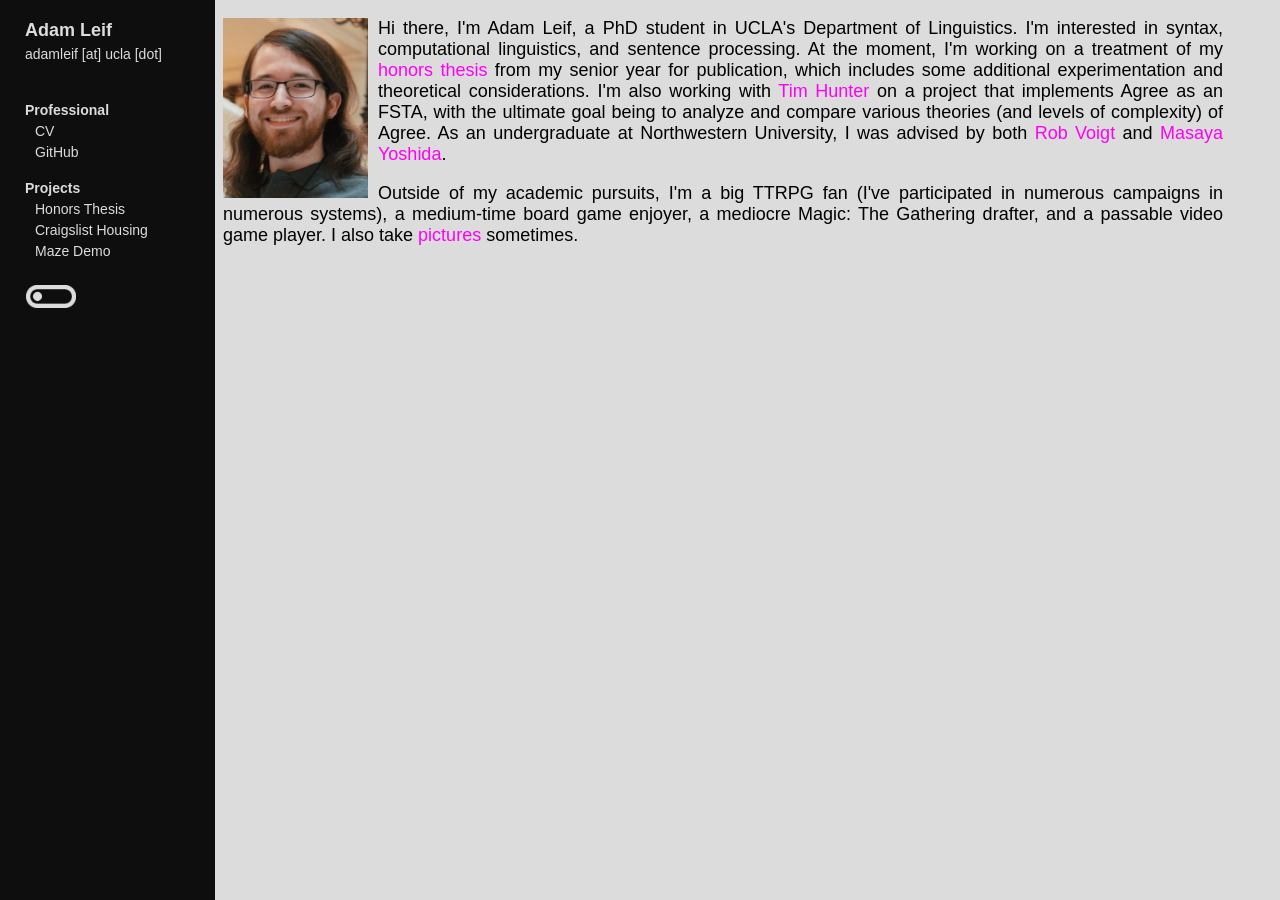
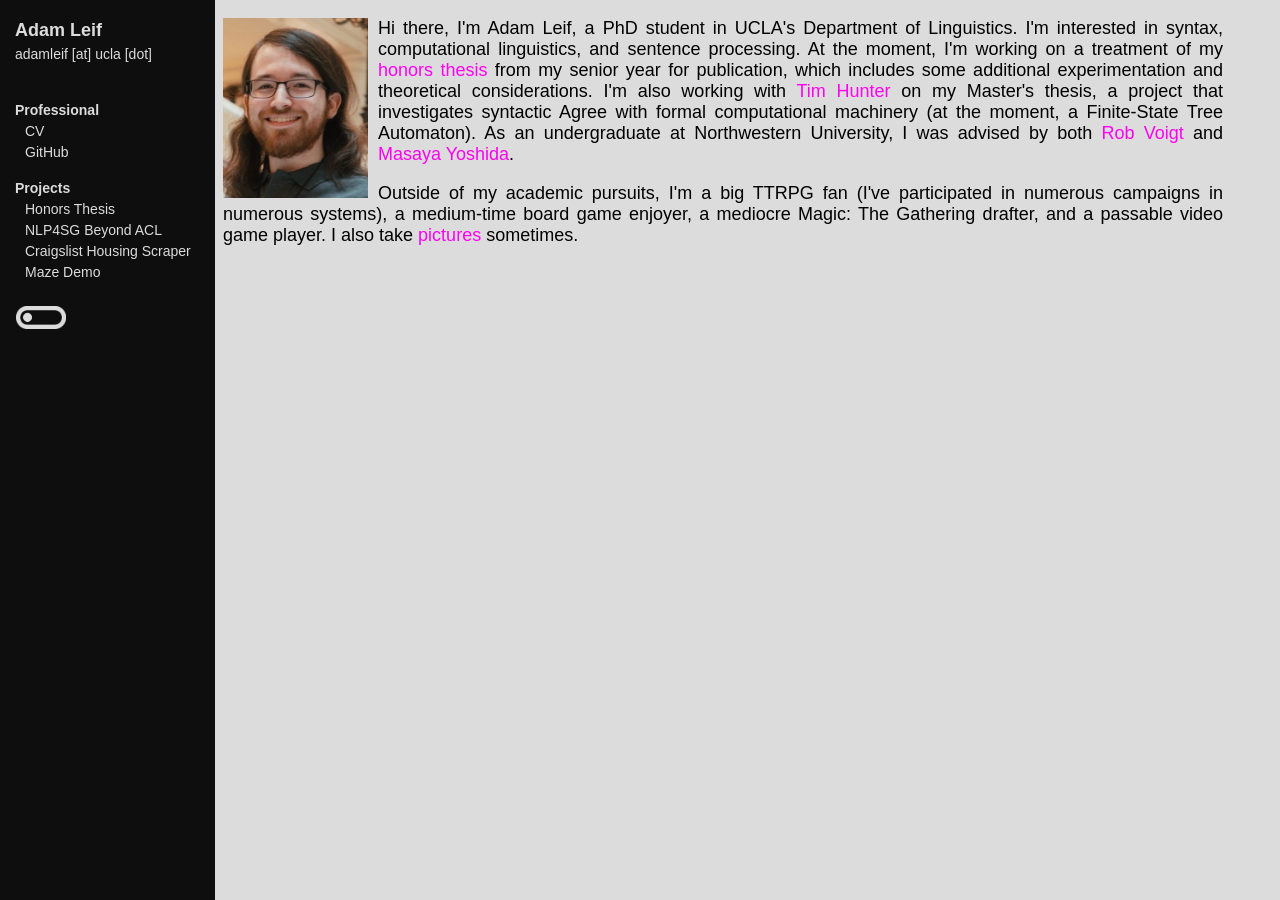
Before and after one commit to adamleif/adamleif.github.io, a Jekyll site: the page built from index.html, in a window 1280 px wide. Built offline with Jekyll 4.4.1, drawn with Linux system fonts in a browser that asks for light colours.

```diff
--- a/_data/sidebar.yml
+++ b/_data/sidebar.yml
@@ -8,7 +8,9 @@
 projects:
   - title: "Honors Thesis"
     url: "honors_thesis.html"
-  - title: "Craigslist Housing"
+  - title: "NLP4SG Beyond ACL"
+    url: "https://github.com/asl7168/nlp4sg_beyond_acl"
+  - title: "Craigslist Housing Scraper"
     url: "https://github.com/asl7168/craigslist_housing"
     external: true
   - title: "Maze Demo"
--- a/index.html
+++ b/index.html
@@ -9,9 +9,9 @@
   in syntax, computational linguistics, and sentence processing. At the moment, I'm working on a
   treatment of my <a href="honors_thesis.html">honors thesis</a> from my senior year for publication,
   which includes some additional experimentation and theoretical considerations. I'm also working
-  with <a href="https://timhunter.humspace.ucla.edu/">Tim Hunter</a> on a project that implements
-  Agree as an FSTA, with the ultimate goal being to analyze and compare various theories (and levels
-  of complexity) of Agree. As an undergraduate at Northwestern University, I was advised by both
+  with <a href="https://timhunter.humspace.ucla.edu/">Tim Hunter</a> on my Master's thesis, a project
+  that investigates syntactic Agree with formal computational machinery (at the moment, a Finite-State
+  Tree Automaton). As an undergraduate at Northwestern University, I was advised by both
   <a href="https://robvoigt.faculty.ucdavis.edu/">Rob Voigt</a> and
   <a href="https://www.icrea.cat/community/icreas/31698/masaya-yoshida/">Masaya Yoshida</a>.
 </p>
--- a/static/css/sidebar.css
+++ b/static/css/sidebar.css
@@ -27,6 +27,8 @@
 }
 
 .sidebar a, button {
+    display: block;
+    width: auto;
     background: none;
     border: none;
     outline: none;
@@ -142,7 +144,7 @@
     }
 
     .sidebar ul {
-        margin: 20px;
+        margin: 20px 10px;
     }
 
     .sidebar .section {
```
